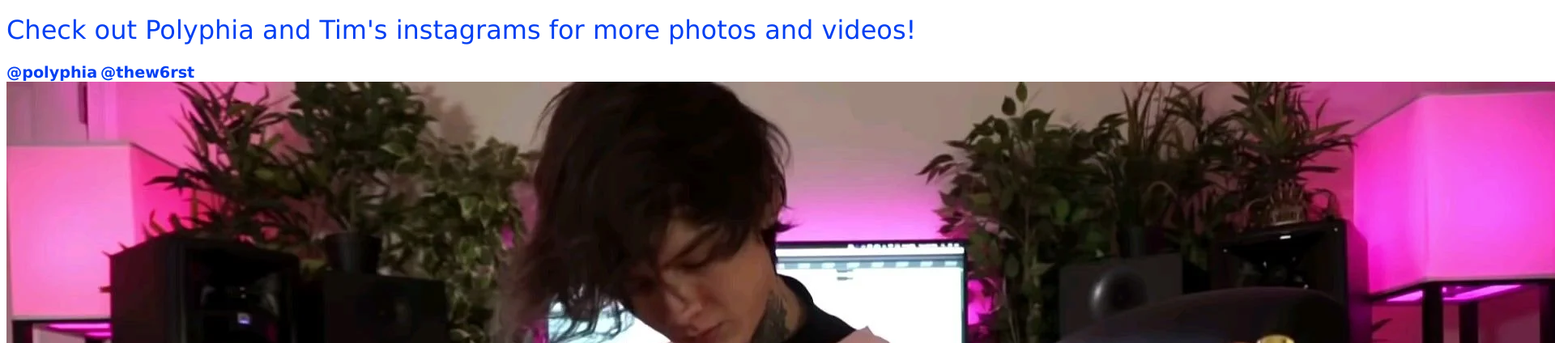
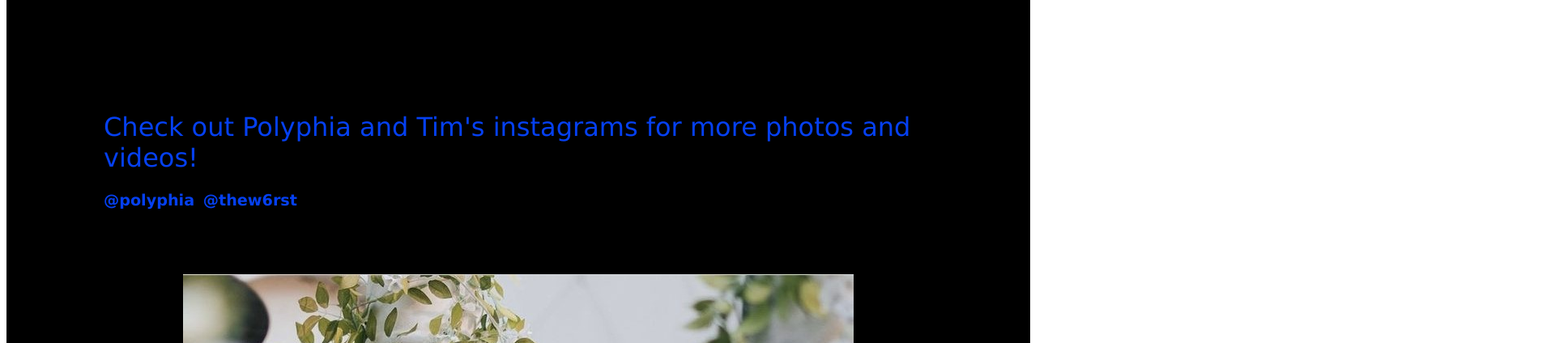
Before and after one commit to laurenmcp/bog-mini-project-1, a plain HTML site: page gallery.html in a window 1280 px wide. Shown: the part 192-616 px from the top of the page at 81% size, 1920 px wide, since content can reach past the window. Drawn offline with Linux system fonts and the light colour scheme.

Commit message:
styled gallery page

```diff
--- a/gallery.html
+++ b/gallery.html
@@ -22,18 +22,18 @@
 
     <!--GALLERY CONTENT-->
     <div class="gallery">
-        <div>
+        <div class="galleryPiece">
             <h1>Check out Polyphia and Tim's instagrams for more photos and videos!</h1>
-            <a href="https://www.instagram.com/polyphia/?hl=en">@polyphia</a>
+            <a href="https://www.instagram.com/polyphia/?hl=en">@polyphia&nbsp;</a>
             <a href="https://www.instagram.com/thew6rst/?hl=en">@thew6rst</a>
         </div>
-        <div>
-            <img src="images/pinksweater.webp">
-        </div>
-        <div>
+        <div class="galleryPiece">
             <img src="images/thumbnail_image1.jpg">
         </div>
-        <div>
+        <div class="galleryPiece">
+            <img src="https://i.ytimg.com/vi/7_cXxEbR_pA/maxresdefault.jpg">
+        </div>
+        <div class="galleryPiece">
             <img src="images/screenshot.png">
         </div>
     </div>
--- a/style.css
+++ b/style.css
@@ -42,6 +42,18 @@
 
 }
 
+.gallery {
+    background-color: black;
+    padding:80px;
+    display:flex;
+    flex-direction:column;
+    align-items: center;
+}
+
+.galleryPiece {
+    margin:40px;
+}
+
 p {
     font-family:Verdana, Geneva, Tahoma, sans-serif;
 
```
